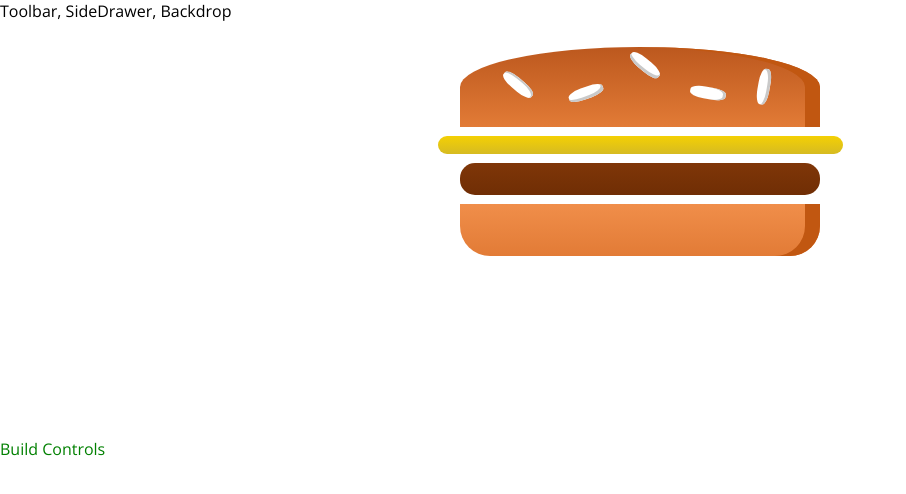
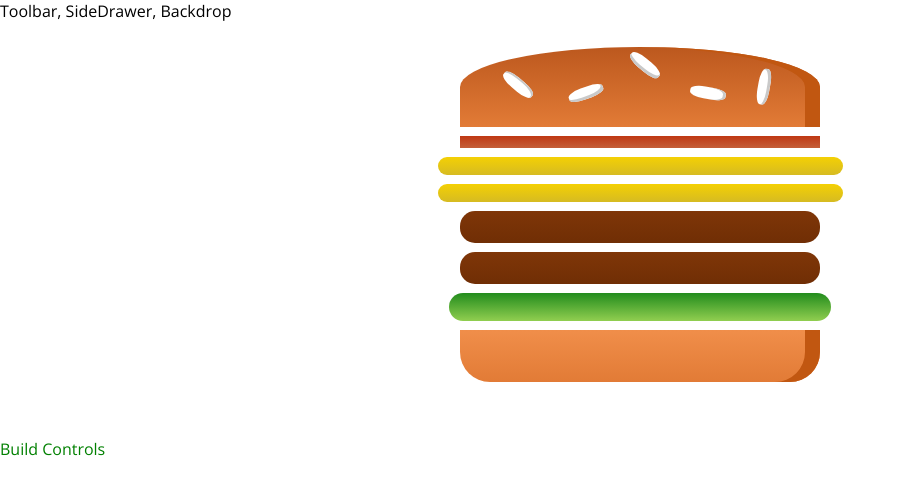
Before and after one commit to Aseelaldallal/react-typescript-scss, a React app: page / in a window 1280 px wide. Shown: the top 494 px of the page, without its empty margins (0-906 px from the left). Built offline with nearby package versions, Linux system fonts and the light colour scheme.

Commit message:
pass ings and transform

```diff
--- a/src/components/Burger/Burger.tsx
+++ b/src/components/Burger/Burger.tsx
@@ -2,16 +2,40 @@ import * as React from "react";
 import classes from "./Burger.scss";
 import BurgerIngredient from "./BurgerIngredient/BurgerIngredient";
 
+export interface IBurgerProps {
+    ingredients: {
+        salad?: number;
+        bacon?: number;
+        cheese?: number;
+        meat?: number;
+    };
+}
 
-const burger = () =>{
-    return(
+const burger = (props: IBurgerProps) => {
+    const transformedIngredients = Object.keys(props.ingredients).reduce(
+        (accumulator, currentIngredient) => {
+            const amount = props.ingredients[currentIngredient];
+            const burgerIngredients = [];
+            for (let i = 0; i < amount; i++) {
+                burgerIngredients.push(
+                    <BurgerIngredient
+                        type={currentIngredient}
+                        key={currentIngredient + i}
+                    />
+                );
+            }
+            return [...accumulator, ...burgerIngredients];
+        },
+        []
+    );
+
+    return (
         <div className={classes.Burger}>
-            <BurgerIngredient type="bread-top"/>
-            <BurgerIngredient type="cheese"/>
-            <BurgerIngredient type="meat"/>
-            <BurgerIngredient type="bread-bottom"/>
+            <BurgerIngredient type="bread-top" />
+            {transformedIngredients}
+            <BurgerIngredient type="bread-bottom" />
         </div>
     );
-}
+};
 
 export default burger;
--- a/src/containers/BurgerBuilder.tsx
+++ b/src/containers/BurgerBuilder.tsx
@@ -3,10 +3,19 @@ import Burger from "../components/Burger/Burger";
 
 
 class BurgerBuilder extends React.Component {
+
+    state = {
+        ingredients: {
+            bacon: 1,
+            cheese: 2,
+            meat: 2,
+            salad: 1
+        }
+    }
     render() {
         return(
             <>
-                <Burger/>
+                <Burger ingredients={this.state.ingredients}/>
                 <div>Build Controls</div>
             </>
         );
--- a/tslint.json
+++ b/tslint.json
@@ -1,7 +1,8 @@
 {
   "extends": ["tslint:recommended", "tslint-react", "tslint-config-prettier"],
   "rules": {
-    "member-access": false
+    "member-access": false,
+    "no-console": [true, "warning"]
   },
   "linterOptions": {
     "exclude": [
```
